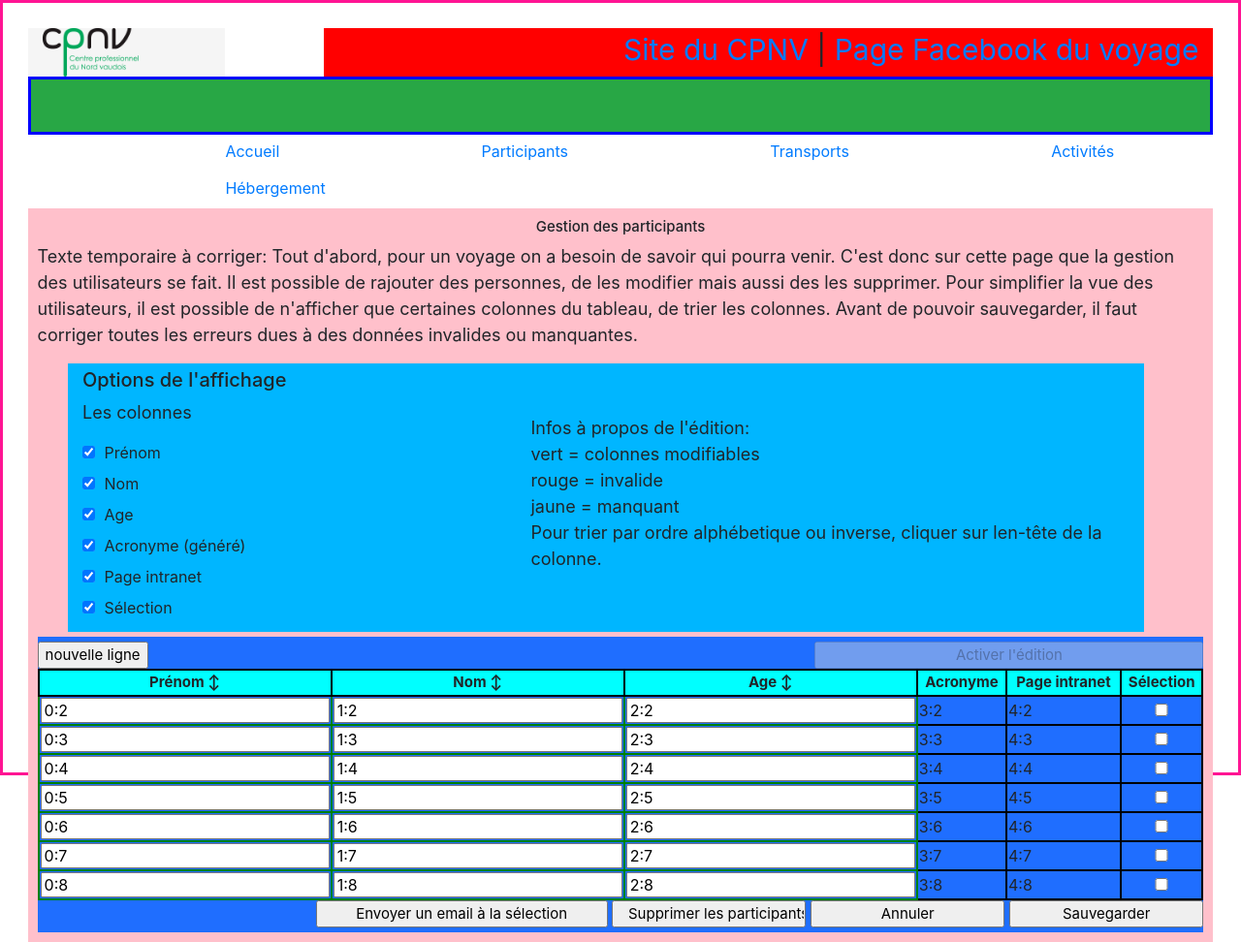
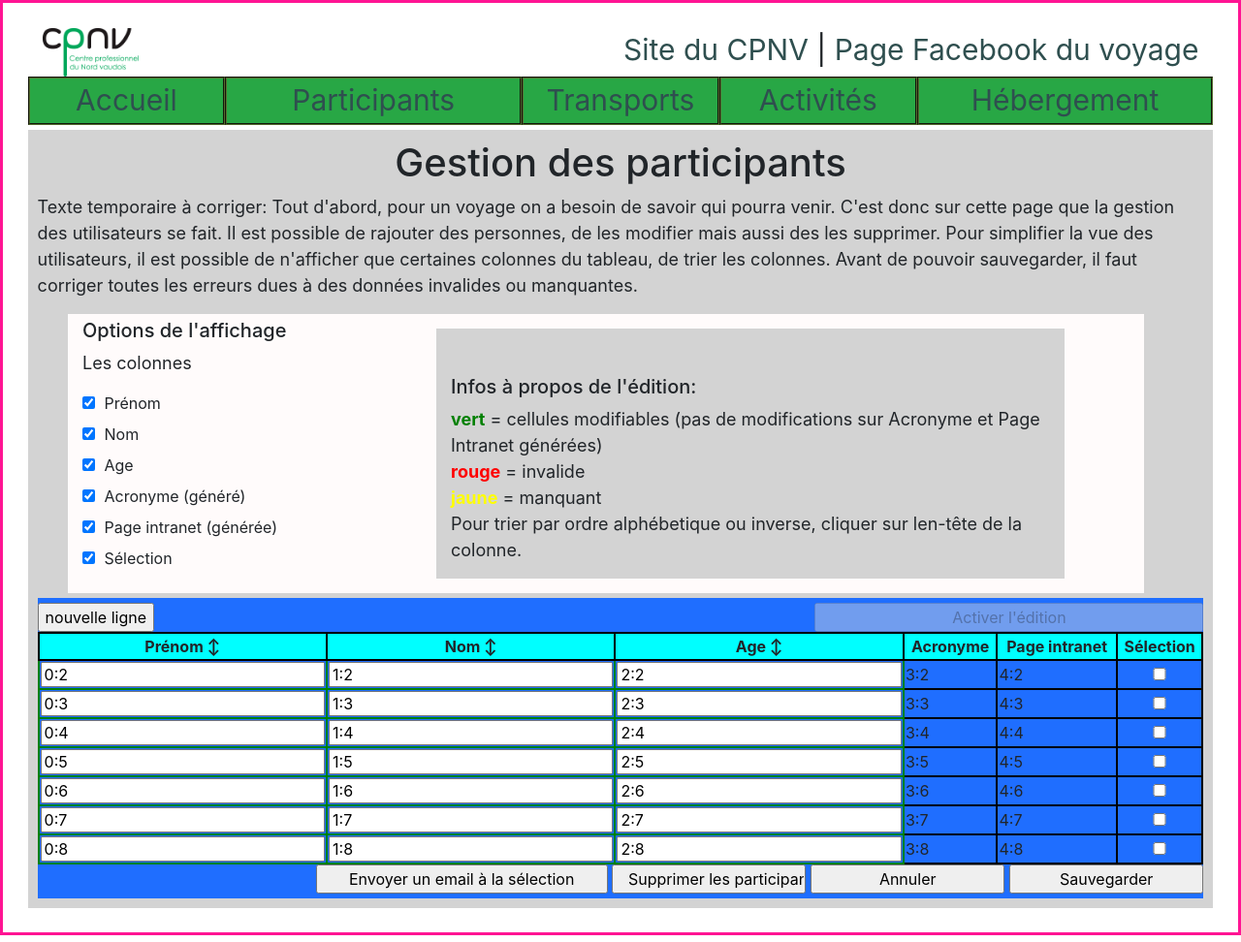
Before and after one commit to samuelroland/ICT-120-SRD, a PHP site: page /SiteVoyagePekin/index.html in a window 1280 px wide. Shown: the whole page at 97% size. Run offline with PHP 8.4, Linux system fonts and the light colour scheme.

Commit message:
corrections et amélioration design tableau.

```diff
--- a/SiteVoyagePekin/index.html
+++ b/SiteVoyagePekin/index.html
@@ -25,18 +25,19 @@ Date: octobre-novembre 2019
 </head>
 <body>
 <header class="">
-    <div id="logo" class="col-lg-2 col-md-3 col-sm-4 bigtxt">
-        <img id="logocpnv" src="img/logocpnv.png" alt="">
+    <div id="logo" class="col-lg-1 col-md-2 col-sm-3 bigtxt">
+        <img id="logocpnv" src="img/logocpnv.png" alt="logo du CPNV">
     </div>
-    <div id="links" class="col-10 col-md-9 col-sm-8 bigtxt"><a href="https://www.cpnv.ch">Site du CPNV</a> | <a
-            href="https://www.facebook.com/cpnv">Page Facebook du voyage</a></div>
+    <div id="links" class="col-11 col-md-10 col-sm-9 bigtxt"><a href="https://www.cpnv.ch">Site du CPNV</a> | <a
+            href="https://www.facebook.com/cpnv">Page Facebook du voyage</a>
+    </div>
 </header>
-<input id="menu" class=" btn-group bg-success bigtxt">
-    <input type="button" class="col-2 btn bn"><a href="index.html">Accueil</a>
-    <input type="button"class="col-2 btn bn"><a href="participants.html">Participants</a>
-    <input type="button" class="col-2 btn bn"><a href="transports.html">Transports</a>
-    <input type="button" class="col-2 btn bn"><a href="activites.html">Activités</a>
-    <input type="button" class="col-2 btn bn"><a href="hebergemement.html">Hébergement</a>
+<div id="menu" class=" row bg-success bigtxt">
+<div type="button" class="col-2 bn"><a href="index.html">Accueil</a></div>
+<div type="button" class="col-3 bn"><a href="participants.html">Participants</a></div>
+<div type="button" class="col-2 bn"><a href="transports.html">Transports</a></div>
+<div type="button" class="col-2 bn"><a href="activites.html">Activités</a></div>
+<div type="button" class="col-3 bn"><a href="hebergemement.html">Hébergement</a></div>
 </div>
 <div id="content">
     <h1 class="center">Gestion des participants</h1>
@@ -51,7 +52,7 @@ Date: octobre-novembre 2019
     <!-- Options de l'affichage -->
     <div class="container centpourcent">
         <div id="avanttableau" class="row">
-            <div id="optaff" class="col-lg-5">
+            <div id="optaff" class="col-lg-4">
                 <h5>Options de l'affichage</h5>
 
                 <p>Les colonnes</p>
@@ -64,14 +65,17 @@ Date: octobre-novembre 2019
                 <input type="checkbox" class="chk" name="chkAcro" id="chkAcro" checked>
                 <label for="chkAcro">Acronyme (généré)</label> <br>
                 <input type="checkbox" class="chk" name="chkIntra" id="chkIntra" checked>
-                <label for="chkIntra">Page intranet</label> <br>
+                <label for="chkIntra">Page intranet (générée)</label> <br>
                 <input type="checkbox" class="chk" name="chkSelect" id="chkSelect" checked>
                 <label for="chkSelect">Sélection</label> <br>
             </div>
             <div id="infoedit" class="col-lg-7 d-none">
                 <br>
                 <br>
-                <p>Infos à propos de l'édition: <br>vert = colonnes modifiables <br>rouge = invalide <br>jaune =
+                <h5>Infos à propos de l'édition:</h5>
+                <p><strong id="greenstrong">vert</strong> = cellules modifiables (pas de modifications sur Acronyme et
+                    Page Intranet générées)<br><strong id="redstrong">rouge</strong> = invalide <br><strong
+                            id="yellowstrong">jaune</strong> =
                     manquant
                     <br>Pour trier par ordre alphébetique ou inverse, cliquer sur len-tête de la colonne.</p>
             </div>
--- a/SiteVoyagePekin/style/style.css
+++ b/SiteVoyagePekin/style/style.css
@@ -7,7 +7,7 @@ body {
     width: 100%;
     position: absolute;
     padding: 2%;
-    height: 100%;
+    height: auto;
     border: solid 3px deeppink;
 }
 
@@ -21,44 +21,56 @@ header {
 }
 
 .center, thead {
-    font-size: 15px;
+
     text-align: center;
 }
 
 .chk {
 
 }
+
 .bigtxt {
     font-size: 30px;
 }
+
 #logo {
-
-    height: 50px;
-    background-color: whitesmoke;
     float: left;
 }
 
+#logocpnv {
+    height: 50px;
+
+}
 #links {
-
     height: 50px;
-    background-color: red;
     text-align: right;
     float: right;
-
 }
 
 #menu {
     width: 100%;
     margin: auto;
-    height: 60px;
-    border: solid 3px blue;
-background-color: #1c7430;
+    height: 50px;
+    background-color: red;
+    margin-bottom: 5px;
+}
+
+#menu a:hover {
+    color: lightgrey;
+}
+
+header a:hover {
+    color: brown;
+}
+
+#menu a, header a {
+    color: darkslategrey;
 }
 
 #content {
     width: 100%;
     height: auto;
-    background-color: pink;
+    background-color: lightgrey;
     padding: 10px;
 
 }
@@ -68,13 +80,10 @@ background-color: #1c7430;
 }
 
 #infoedit {
-
+    background-color: lightgrey;
+    margin: 10px;
 }
 
-#logocpnv {
-    height: 50px;
-
-}
 
 p {
     text-align: left;
@@ -89,7 +98,7 @@ p {
     padding-bottom: 5px;
     padding-top: 5px;
     margin-bottom: 5px;
-    background-color: #00b6ff;
+    background-color: #fffbfb;
     width: 100%;
 }
 
@@ -149,7 +158,6 @@ table input {
 
 table input:focus {
     border: solid 2px darkgreen;
-    border-collapse: revert;
 }
 
 .emptycell {
@@ -170,6 +178,20 @@ td {
 }
 
 .bn {
- background-color: red;
-    width: 20%;
+    text-align: center;
+    background-color: transparent;
+    border: groove 2px darkolivegreen;
 }
+
+
+#greenstrong {
+    color: green;
+}
+
+#redstrong {
+    color: red;
+}
+
+#yellowstrong {
+    color: yellow;
+}
```
